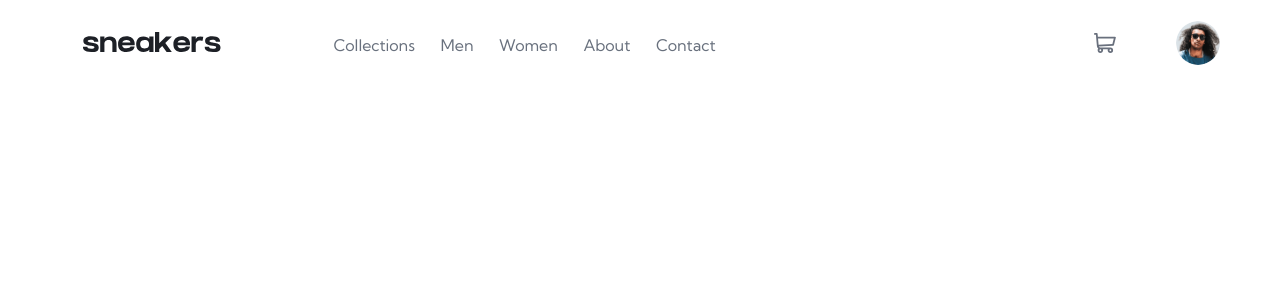
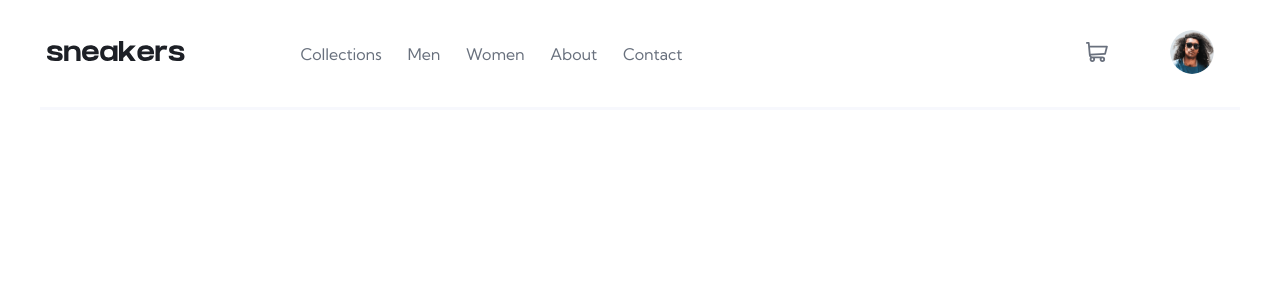
Before and after one commit to kimi1723/E-commerce-product-page-Frontend-Mentor, a React (Create React App) app in the folder my-app/: page / in a window 1280 px wide. Shown: the top 300 px of the page. Built offline with nearby package versions, Linux system fonts and the light colour scheme.

Commit message:
larger screens cart and header fixes, link hover updated

```diff
--- a/my-app/src/components/cart/Cart.module.css
+++ b/my-app/src/components/cart/Cart.module.css
@@ -1,6 +1,6 @@
 .cart {
 	position: fixed;
-	top: 10%;
+	top: 75px;
 	right: 5%;
 	padding: 1.5em;
 	width: 90%;
@@ -44,6 +44,15 @@
 
 @media (min-width: 768px) {
 	.cart {
-		top: 15%;
+		top: 110px;
 	}
 }
+
+@media (min-width: 1300px) {
+	.cart {
+		position: absolute;
+		top: 70px;
+		left: -100%;
+		min-width: 350px;
+	}
+}
--- a/my-app/src/components/layout/Header.module.css
+++ b/my-app/src/components/layout/Header.module.css
@@ -4,6 +4,8 @@
 	grid-template-columns: repeat(5, 1fr);
 	align-items: center;
 	padding: 1em;
+	max-width: 1200px;
+	border-bottom: 3px solid hsl(223, 64%, 98%);
 }
 
 .mobile-nav-container {
@@ -88,6 +90,7 @@
 }
 
 .cart-btn {
+	position: relative;
 	grid-column: -3/-2;
 }
 
@@ -121,7 +124,7 @@
 
 @media (min-width: 768px) {
 	.header {
-		padding: 1em 2em;
+		padding: 1.5em 3em;
 		grid-template-columns: repeat(12, 1fr);
 	}
 
@@ -133,3 +136,9 @@
 		width: 50px;
 	}
 }
+
+@media (min-width: 1260px) {
+	.header {
+		padding: 1.5em 0;
+	}
+}
--- a/my-app/src/components/navigation/DesktopNavigation.module.css
+++ b/my-app/src/components/navigation/DesktopNavigation.module.css
@@ -9,7 +9,7 @@
 
 .nav-link {
 	position: relative;
-	padding: 0.4em 0.8em;
+	padding: 0.4em 0.8em 43px;
 	color: hsl(219, 9%, 45%);
 	font-size: 1rem;
 	outline: none;
@@ -19,7 +19,8 @@
 
 .nav-link:hover,
 .nav-link:focus {
-	color: hsl(26, 100%, 55%);
+	color: hsl(220, 13%, 13%);
+	border-bottom: 3px solid hsl(26, 100%, 55%);
 }
 
 @media (min-width: 992px) {
--- a/my-app/src/components/navigation/MobileNavigation.js
+++ b/my-app/src/components/navigation/MobileNavigation.js
@@ -3,7 +3,7 @@ import { NavLink } from 'react-router-dom';
 import classes from './MobileNavigation.module.css';
 
 const MobileNavigation = ({ mobileNavIsActive }) => {
-	const navClasses = mobileNavIsActive ? `${classes['nav-active']}` : '';
+	const navClasses = mobileNavIsActive ? `${classes['nav-active']}` : classes.nav;
 	const linksIndex = mobileNavIsActive ? 0 : -1;
 
 	return (
--- a/my-app/src/components/navigation/MobileNavigation.module.css
+++ b/my-app/src/components/navigation/MobileNavigation.module.css
@@ -47,6 +47,11 @@
 	color: hsl(26, 100%, 55%);
 }
 
+.nav {
+	visibility: hidden;
+	transition: visibility 0.5s;
+}
+
 .nav-active {
 	.hero-backdrop {
 		transform: translate(200%, 0);
--- a/my-app/src/index.css
+++ b/my-app/src/index.css
@@ -18,6 +18,7 @@ ul {
 	list-style: none;
 }
 ul li::before {
+	position: absolute;
 	content: '\200B';
 }
 
```
